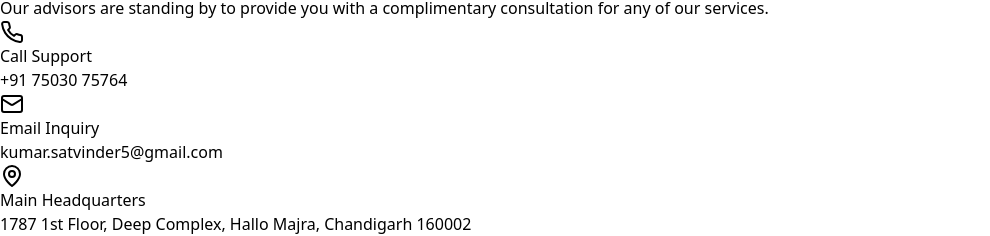
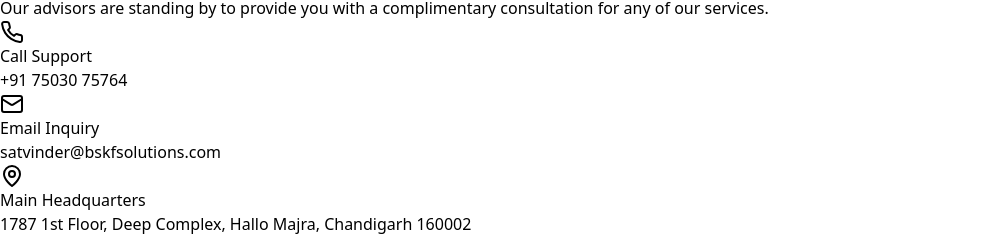
Before and after one commit to VivekGautam18/BSK, a React (Vite) app: page / in a window 1280 px wide. Shown: the part 2042-2278 px from the top of the page, without its empty margins (0-990 px from the left). Built offline with nearby package versions, Linux system fonts and the light colour scheme.

Commit message:
change email

```diff
--- a/src/App.tsx
+++ b/src/App.tsx
@@ -468,7 +468,7 @@ const Contact = () => {
               <div className="bg-slate-50 p-8 rounded-3xl border border-slate-100 hover:border-blue-200 transition-colors">
                 <Mail className="text-blue-600 mb-4" size={24} />
                 <p className="text-[10px] font-black uppercase tracking-widest text-slate-400 mb-1">Email Inquiry</p>
-                <p className="text-lg font-black text-slate-900">kumar.satvinder5@gmail.com</p>
+                <p className="text-lg font-black text-slate-900">satvinder@bskfsolutions.com</p>
               </div>
             </div>
             <div className="bg-blue-50 p-8 rounded-3xl flex items-start gap-6 border border-blue-100">
```
